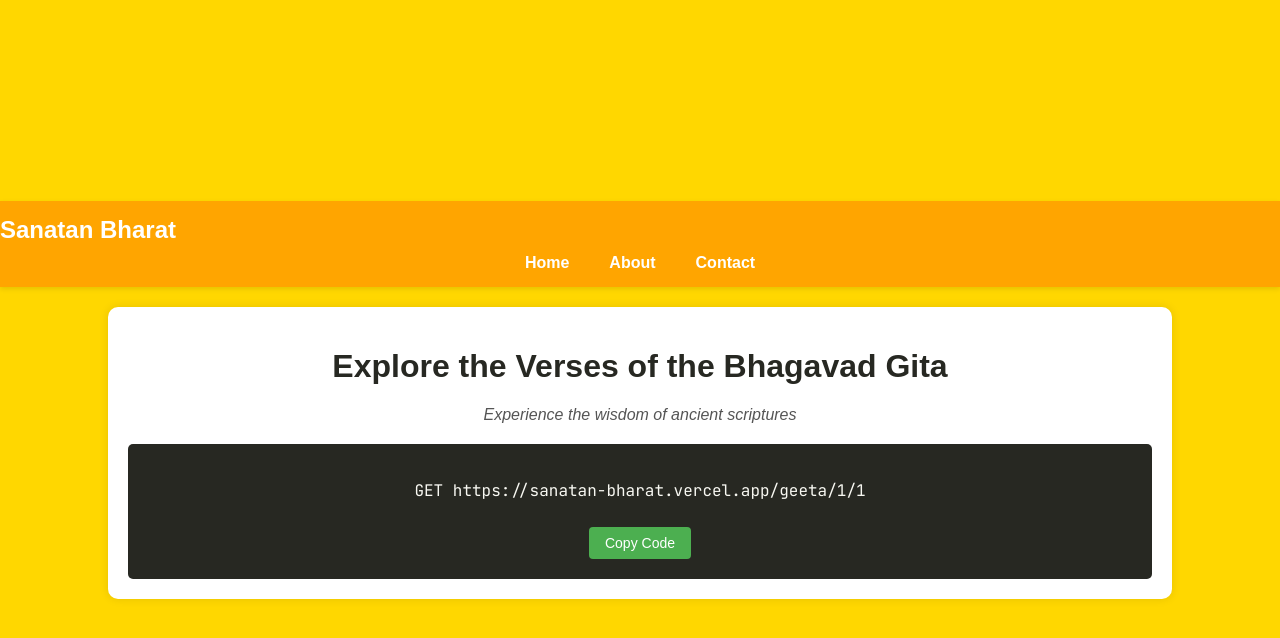
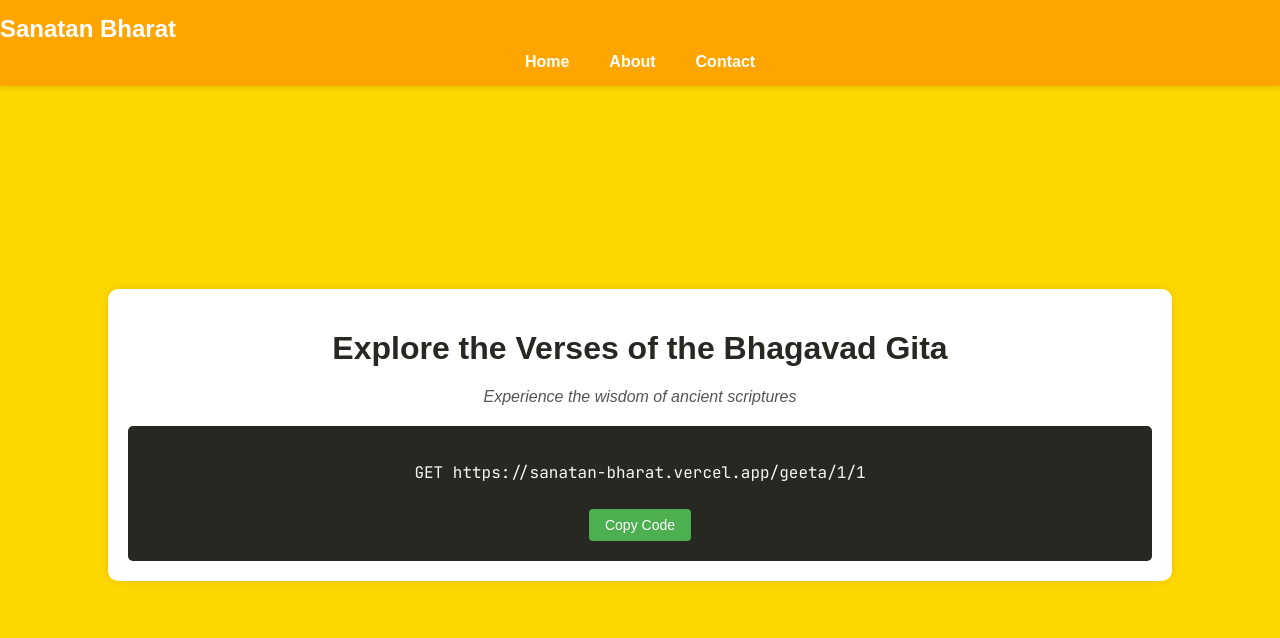
Before and after one commit to PrakharDoneria/Indian-Sanatan, a plain HTML site: page index.html in a window 1280 px wide. Drawn offline with Linux system fonts and the light colour scheme; a web font is replaced by a local one.

Commit message:
Toolbar top fix

```diff
--- a/style.css
+++ b/style.css
@@ -16,6 +16,9 @@ body {
     padding: 15px 0;
     width: 100%;
     box-shadow: 0 2px 5px rgba(0, 0, 0, 0.1);
+    position: fixed; /* Fixed position */
+    top: 0; /* Positioned at the top */
+    z-index: 1000; /* Higher z-index to be above other elements */
 }
 
 .logo {
@@ -50,7 +53,7 @@ body {
     box-shadow: 0 0 10px rgba(0, 0, 0, 0.1);
     max-width: 80%; /* Set max-width to 80% of the viewport */
     width: 100%;
-    margin-top: 20px;
+    margin-top: 70px; /* Adjusted margin to account for the fixed header */
 }
 
 h1 {
@@ -102,5 +105,6 @@ button:hover {
 
     .container {
         max-width: 100%;
+        margin-top: 90px; /* Adjusted margin for smaller screens */
     }
 }
```
